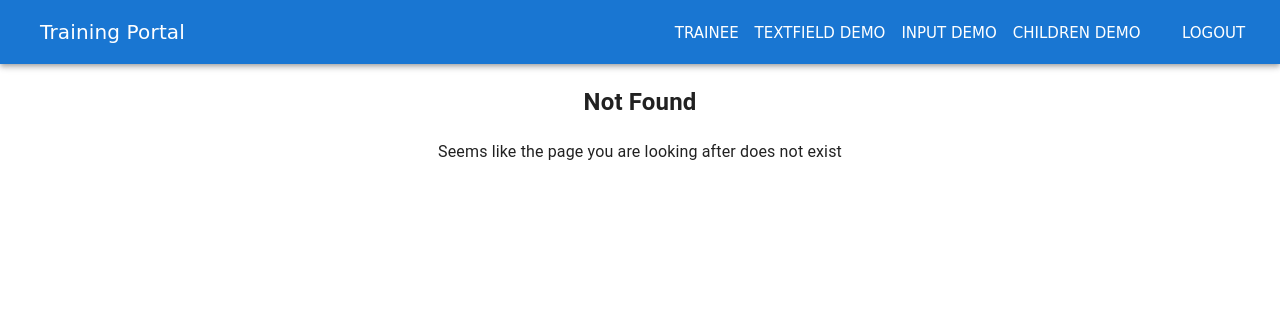
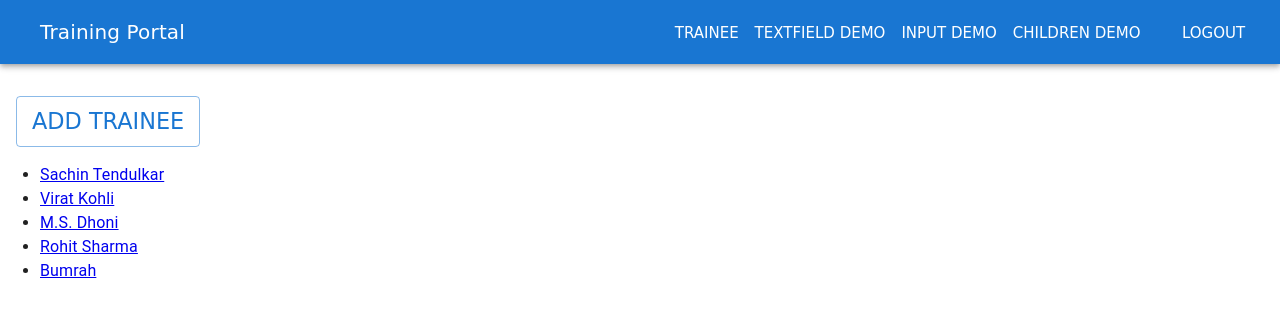
Before and after one commit to vishvjeet-Sharma/react-client, a React (Create React App) app: page /trainee in a window 1280 px wide. Before the commit this address had no page. Shown: the top 314 px of the page. Built offline with nearby package versions, Linux system fonts and the light colour scheme.

Commit message:
Day 12 - React - Dynamic Routing

```diff
--- a/src/App.jsx
+++ b/src/App.jsx
@@ -7,7 +7,7 @@ import { AuthRoute, PrivateRoute } from './routes';
 import { Switch } from 'react-router-dom';
 import { BrowserRouter } from 'react-router-dom';
 import CssBaseline from '@mui/material/CssBaseline';
-// import { Route } from  'react-router-dom';
+// import { Route, Redirect } from  'react-router-dom';
 
 // function Home() {
 //   return <h2>Home</h2>;
@@ -21,13 +21,16 @@ function App() {
       <ThemeProvider theme={theme}>
         <div className="App">
           <Switch>
+            {/* <Route exact path="/">
+              <Redirect to="/login" />
+            </Route> */}
 
           {/* <Route path="/">
             <Home />
           </Route> */}
 
             <AuthRoute exact path='/login' component={Login} />
-            <PrivateRoute exact path='/' component={Trainee} />
+            <PrivateRoute exact path='/trainee' component={Trainee} default />
             <PrivateRoute exact path='/text-field-demo' component={TextFieldDemo} />
             <PrivateRoute exact path='/input-demo' component={InputDemo} />
             <PrivateRoute exact path='/children-demo' component={ChildrenDemo} />
--- /dev/null
+++ b/src/components/Table/index.js
@@ -0,0 +1 @@
+export { default as GenericTable } from './Table';
--- a/src/components/index.js
+++ b/src/components/index.js
@@ -3,4 +3,5 @@ export { Slider } from './Slider/index';
 export { SelectField } from './SelectField/index';
 export { RadioGroup } from './RadioGroup/index';
 export { Math } from './Math/index';
-export { TextField1 } from './TextField1/index'
+export { TextField1 } from './TextField1/index';
+export { GenericTable } from './Table/index';
--- a/src/configs/constants.js
+++ b/src/configs/constants.js
@@ -1,3 +1,5 @@
+import Email from "@mui/icons-material/Email";
+
 export const PUBLIC_IMAGE_FOLDER = '/images/';
 export const DEFAULT_BANNER_IMAGE = 'banners/default.png';
 export const BANNERS = ['cloud.jpg', 'dns-server.png', 'full-stack-web-development.jpg', 'js.jpg', 'load-balancer.png'];
@@ -34,3 +36,16 @@ export const OPTIONS_FOOTBALL = [
     label: 'Striker',
   },
 ];
+
+
+
+export const column = [
+  {
+    field: 'name',
+    label: 'Name',
+    align: 'center',
+  }, {
+    field: 'email',
+    label: 'Email Address',
+  },
+];
--- a/src/layouts/components/NavBar/NavBar.jsx
+++ b/src/layouts/components/NavBar/NavBar.jsx
@@ -19,7 +19,7 @@ const NavBar = () => (
           Training Portal
         </Typography>
         <Typography flexGrow={0.5} width={1200} marginRight={-20}>
-          <Link to="/" style={{ color: 'white', textDecoration: 'none' }}>
+          <Link to="/Trainee" style={{ color: 'white', textDecoration: 'none' }}>
             <Button color="inherit" sx={{ fontSize: 15, width: 'fit-content' }}>Trainee</Button>
           </Link>
           <Link to="/text-field-demo" style={{ color: 'white', textDecoration: 'none' }}>
@@ -41,62 +41,3 @@ const NavBar = () => (
 );
 
 export default NavBar;
-
-
-// import * as React from 'react';
-// import AppBar from '@mui/material/AppBar';
-// import Box from '@mui/material/Box';
-// import Toolbar from '@mui/material/Toolbar';
-// import Typography from '@mui/material/Typography';
-// import Button from '@mui/material/Button';
-// import { Link } from 'react-router-dom';
-
-
-// const navbar = [
-//   {
-//     buttonLabel: 'Trainee',
-//     url: '/',
-//   },
-//   {
-//     buttonLabel: 'TextField Demo',
-//     url: '/text-field-demo',
-//   },
-//   {
-//     buttonLabel: 'InputField Demo',
-//     url: '/input-demo',
-//   },
-//   {
-//     buttonLabel: 'Children Demo',
-//     url: '/children-demo',
-//   },
-//   {
-//     buttonLabel: 'Logout',
-//     url: '/login',
-//   },
-// ];
-// const AddNavBar = ({ data }) => (
-//   data.map((item) => (
-//     <Link key={item.buttonLabel} to={item.url} style={{ color: 'white', textDecoration: 'none' }}>
-//       <Button color="interit" sx={{ fontSize: '1rem' }}>{item.buttonLabel}</Button>
-//     </Link>
-//   ))
-// );
-
-// const NavBar = () => (
-//   <Box sx={{ flexGrow: 1, marginBottom: 10 }}>
-//     <AppBar>
-//       <Toolbar>
-//         <Typography
-//           variant="h4"
-//           component="div"
-//           sx={{ flexGrow: 1, fontSize: "1.5rem" }}
-//         >
-//           Trainee Portal
-//         </Typography>
-//         <AddNavBar data={navbar} />
-//       </Toolbar>
-//     </AppBar>
-//   </Box>
-// );
-
-// export default NavBar;
--- a/src/pages/Trainee/Trainee.jsx
+++ b/src/pages/Trainee/Trainee.jsx
@@ -1,95 +1,19 @@
-import React from 'react';
-import { useState } from 'react';
-import { traineeFormSchema } from '../../validations/validation';
-import { AddDialog } from './components';
+import React from  'react';
+import PropTypes from 'prop-types';
+import { Switch } from 'react-router-dom';
+import { Route } from 'react-router-dom';
+import TraineeList from './TraineeList';
+import TraineeDetail from './TraineeDetail';
 
-const Trainee = () => {
-    const initialState = {
-        name: '',
-        email: '',
-        password: '',
-        confirmPassword: '',
-        touched: {
-            name: false,
-            email: false,
-            password: false,
-            confirmPassword: false,
-        },
-        errors: {},
-    };
-    const [open, setOpen] = useState(false);
-    const [form, setForm] = useState(initialState);
-    console.log(initialState);
+const Trainee = ({ path }) => (
+    <Switch>
+        <Route exact path={path} component={TraineeList} />
+        <Route exact path={`${path}/:id`} component={TraineeDetail} />
+    </Switch>
+);
 
-    const validateData = async (value, type) => {
-        console.log('try to do something new');
-        try {
-            await traineeFormSchema.validate({
-                ...form, [type]: value,
-            },{
-                abortEarly: false,
-            });
-            setForm({
-
-                ...form,
-                [type]: value,
-                touched: {...form.touched, [type]: true },
-                errors: {},
-            });
-        } catch (err) {
-            const formErrors = {};
-            if (err) {
-                err.inner.forEach((errorItem) => {
-                    formErrors[errorItem.path] = errorItem.message;
-                });
-
-            }
-            setForm({
-                ...form,
-                [type]: value,
-                touched: {...form.touched, [type]: true },
-                errors: formErrors,
-            });
-        }
-    };
-    const handleClickOpen = () => {
-        setOpen(true);
-    };
-
-    const handleClose = () => {
-        setOpen(false);
-        setForm(initialState);
-    };
-
-    const handleSubmit = () => {
-        console.log({ name: form.name, email: form.email, password: form.password, confirmPassword: form.confirmPassword });
-    };
-    const handleChange = (event) => {
-        const { value, name: type } = event.target;
-        validateData(value, type);
-    };
-
-    const handleBlur = (event) => {
-        const { value, name: type } = event.target;
-        validateData(value, type);
-    };
-
-    console.log('form', form);
-
-    return (
-        <>
-            {/* <NavBar /> */}
-            <AddDialog
-                onButtonSubmit={handleSubmit}
-                value={form}
-                open={open}
-                onClick={handleClickOpen}
-                onClose={handleClose}
-                onChange={handleChange}
-                onBlur={handleBlur}
-            />
-        </>
-    );
+Trainee.propTypes = {
+    path: PropTypes.string.isRequired,
 };
 
 export default Trainee;
--- /dev/null
+++ b/src/pages/Trainee/TraineeDetail.jsx
@@ -0,0 +1,46 @@
+import React from 'react';
+import PropTypes from 'prop-types';
+import moment from 'moment';
+import trainees from './data/trainee';
+import { Link } from 'react-router-dom';
+import { Button, Typography, Box } from '@mui/material';
+
+const getData = (date) => moment(date).format('dddd,MMMM Do YYYY, h:mm:ss a');
+const TraineeDetail = (props) => {
+    const { match: { params: { id } } } = props;
+
+    let obj = {};
+    trainees.forEach((item) => {
+        if (item.id === id) {
+            obj = { ...item };
+        }
+    });
+    return (
+        <Box display="flex" flexDirection="column">
+            <Box backgroundColor="rgb(92, 92, 92)">
+                <Typography fontSize="15px" color="white">
+                    Thumbnail
+                </Typography>
+            </Box>
+            <Box>
+                <Typography variant="h5">{obj.name}</Typography>
+                <Typography variant="Title1">{getData(obj.createdAt)}</Typography>
+                <Typography variant="Title2">{obj.email}</Typography>
+            </Box>
+            <Link to="/trainee">
+                <Button variant="contained" color="inherit">Back</Button>
+            </Link>
+        </Box>
+    );
+};
+
+TraineeDetail.propTypes = {
+    match: PropTypes.shape({
+        exact: PropTypes.bool,
+        path: PropTypes.string,
+        url: PropTypes.string,
+        params: PropTypes.objectOf(PropTypes.string),
+    }).isRequired,
+};
+
+export default TraineeDetail;
--- /dev/null
+++ b/src/pages/Trainee/TraineeList.jsx
@@ -0,0 +1,105 @@
+import React from 'react';
+import { useState } from 'react';
+import { Link } from 'react-router-dom';
+import { traineeFormSchema } from '../../validations/validation';
+import { AddDialog } from './components';
+import trainees from './data/trainee';
+
+const TraineeList = () => {
+    const initialState = {
+        name: '',
+        email: '',
+        password: '',
+        confirmPassword: '',
+        touched: {
+            name: false,
+            email: false,
+            password: false,
+            confirmPassword: false,
+        },
+        errors: {},
+    };
+    const [open, setOpen] = useState(false);
+    const [form, setForm] = useState(initialState);
+    console.log(initialState);
+
+    const validateData = async (value, type) => {
+        console.log('try to do something new');
+        try {
+            await traineeFormSchema.validate({
+                ...form, [type]: value,
+            }, {
+                abortEarly: false,
+            });
+            setForm({
+
+                ...form,
+                [type]: value,
+                touched: { ...form.touched, [type]: true },
+                errors: {},
+            });
+        } catch (err) {
+            const formErrors = {};
+            if (err) {
+                err.inner.forEach((errorItem) => {
+                    formErrors[errorItem.path] = errorItem.message;
+                });
+
+            }
+            setForm({
+                ...form,
+                [type]: value,
+                touched: { ...form.touched, [type]: true },
+                errors: formErrors,
+            });
+        }
+    };
+    const handleClickOpen = () => {
+        setOpen(true);
+    };
+
+    const handleClose = () => {
+        setOpen(false);
+        setForm(initialState);
+    };
+
+    const handleSubmit = () => {
+        console.log({ name: form.name, email: form.email, password: form.password, confirmPassword: form.confirmPassword });
+    };
+    const handleChange = (event) => {
+        const { value, name: type } = event.target;
+        validateData(value, type);
+    };
+
+    const handleBlur = (event) => {
+        const { value, name: type } = event.target;
+        validateData(value, type);
+    };
+
+    console.log('form', form);
+
+    return (
+        <>
+            <AddDialog
+                onButtonSubmit={handleSubmit}
+                value={form}
+                open={open}
+                onClick={handleClickOpen}
+                onClose={handleClose}
+                onChange={handleChange}
+                onBlur={handleBlur}
+            />
+            <ul>
+                {trainees.map((item) => (
+                    <li key={item.id}>
+                        <Link to={"/trainee/"+item.id}>
+                            {item.name}
+                        </Link>
+                    </li>
+                ))}
+            </ul>
+        </>
+    );
+};
+
+export default TraineeList;
--- a/src/pages/Trainee/components/AddDialog/AddDialog.jsx
+++ b/src/pages/Trainee/components/AddDialog/AddDialog.jsx
@@ -23,7 +23,7 @@ const AddDialog = (props) => {
 
     return (
         <div>
-            <Button variant="outlined" onClick={onClick} sx={{marginTop: 5, marginLeft: 5}}>
+            <Button variant="outlined" onClick={onClick} sx={{marginTop: 4, marginLeft: 2}}>
                 ADD TRAINEE
             </Button>
             <Dialog open={open} onClose={onClose} fullWidth="true" maxWidth="100px"  >
--- /dev/null
+++ b/src/pages/Trainee/data/trainee.js
@@ -0,0 +1,35 @@
+const trainees = [
+    {
+      id: '5c6c47af7740654f0915fac9',
+      name: 'Sachin Tendulkar',
+      email: 'sachin@gmail.com',
+      createdAt: '2019-02-10T18:15:11.778Z',
+    },
+    {
+      id: '5c6c47af7740654f0455fac9',
+      name: 'Virat Kohli',
+      email: 'virat@gmail.com',
+      createdAt: '2019-02-12T18:15:11.778Z',
+    },
+    {
+      id: '5c6567af7740654f0915fac9',
+      name: 'M.S. Dhoni',
+      email: 'msdhoni@gmail.com',
+      createdAt: '2019-02-13T18:15:11.778Z',
+    },
+    {
+      id: '5c6c47af7747854f0915fac9',
+      name: 'Rohit Sharma',
+      email: 'rohit.sharma',
+      createdAt: '2019-02-14T18:15:11.778Z',
+    },
+    {
+      id: '5c6c47af7740654f0915876c9',
+      name: 'Bumrah',
+      email: 'bumhrah@gmail.com',
+      createdAt: '2019-02-15T18:15:11.778Z',
+    },
+  ];
+
+
+  export default trainees;
--- a/src/pages/index.js
+++ b/src/pages/index.js
@@ -1,6 +1,6 @@
 export { TextFieldDemo } from './TextFieldDemo/index';
 export { InputDemo } from './InputDemo/index';
 export { ChildrenDemo } from './ChildrenDemo/index';
-export { Trainee } from './Trainee';
+export { Trainee } from './Trainee/index'
 export { Login } from './Login';
 export { NoMatch } from './NoMatch';
```
Also changed, not shown: src/components/Table/Table.jsx (added, +22 -0 lines).
